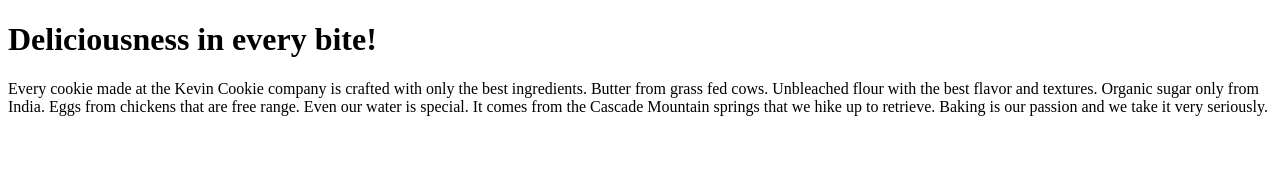
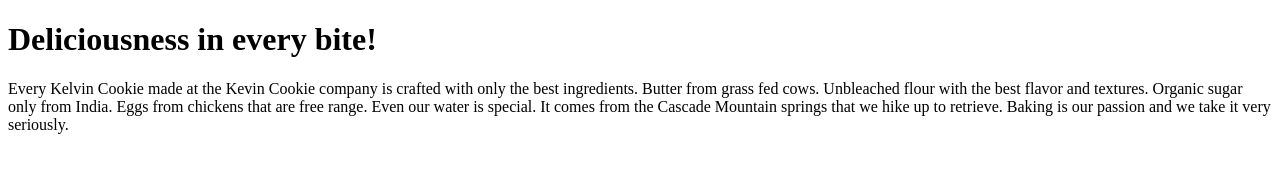
Before and after one commit to Topzdomain/KelvinCookieCompany, a plain HTML site: page index.htm in a window 1280 px wide. Drawn offline with Linux system fonts and the light colour scheme.

Commit message:
New update to index.htm file

```diff
--- a/index.htm
+++ b/index.htm
@@ -4,7 +4,7 @@
 
 <h1>Deliciousness in every bite!</h1>
 
-<p>Every cookie made at the Kevin Cookie company is crafted with only the best ingredients. Butter from grass fed cows. Unbleached flour with the best flavor and textures. Organic sugar only from India. Eggs from chickens that are free range. Even our water is special. It comes from the Cascade Mountain springs that we hike up to retrieve. Baking is our passion and we take it very seriously.</p>
+<p>Every Kelvin Cookie made at the Kevin Cookie company is crafted with only the best ingredients. Butter from grass fed cows. Unbleached flour with the best flavor and textures. Organic sugar only from India. Eggs from chickens that are free range. Even our water is special. It comes from the Cascade Mountain springs that we hike up to retrieve. Baking is our passion and we take it very seriously.</p>
 
 </body>
 </html>
```
